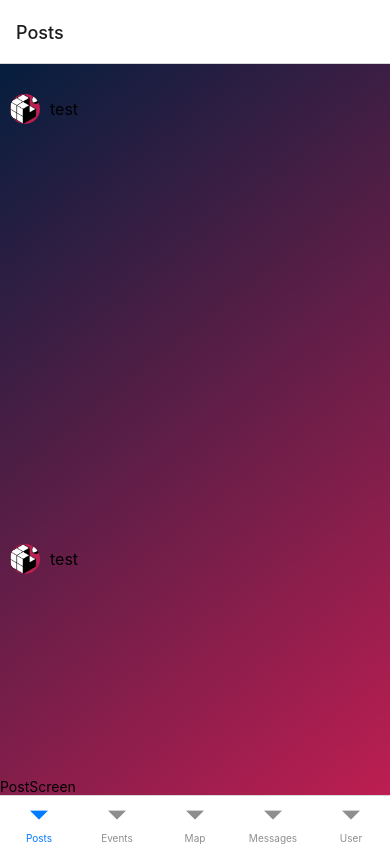
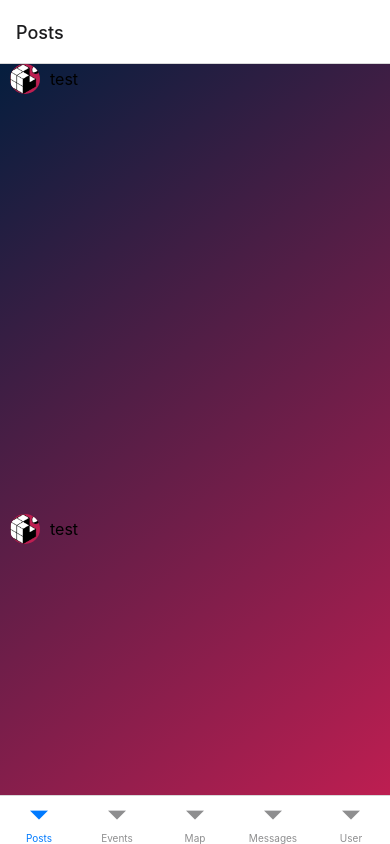
Before and after one commit to y1j1ng/BarkBuddy, a React Native app: screen /Posts in a window 390 px wide. Built offline with nearby package versions, Linux system fonts and the light colour scheme.

Commit message:
add pressable button

```diff
--- /dev/null
+++ b/components/PostComments.js
@@ -0,0 +1,65 @@
+import { Modal, StyleSheet, Text, View } from 'react-native'
+import { AntDesign } from '@expo/vector-icons';
+import { FontAwesome5 } from '@expo/vector-icons';
+import React from 'react'
+import { colors } from '../helper/Color';
+
+
+export const PostComments = ({comments}) => {
+  const modalVisible = Boolean(comments)
+  return (
+  <View style={styles.container}>
+    <View style={styles.interactiveContainer}>
+      <AntDesign name="hearto" size={24} color={colors.backgroundlight} style={styles.icon}/>
+      <FontAwesome5 name="comment-alt" size={22} color={colors.backgroundlight} style={styles.icon}/>
+    </View>
+    <Modal visible={modalVisible} animationType="slide">
+      <View style={styles.modalView}>
+        <FlatList
+          data={comments}
+          renderItem={({ item }) => (
+            <Text>{item.comments}</Text>
+          )}
+          keyExtractor={item => item.id}
+        />
+        ListFooterComponent = {
+        <TouchableOpacity onPress={() => setClickComment(false)}>
+          <Text style = {styles.text}>Close</Text>
+        </TouchableOpacity>}
+      </View>
+    </Modal>
+  </View>
+  )
+}
+
+const styles = StyleSheet.create({
+  container: {
+    flex: 1,
+    alignItems: "center",
+    marginTop:10,
+  },
+  interactiveContainer:{
+    flexDirection: 'row',
+  },
+  icon:{
+    margin:10,
+  },
+  modalView: {
+    margin: 20,
+    backgroundColor: "white",
+    borderRadius: 20,
+    padding: 35,
+    alignItems: "center",
+    shadowColor: "#000",
+    shadowOffset: {
+      width: 0,
+      height: 2
+    },
+    shadowOpacity: 0.25,
+    shadowRadius: 4,
+    elevation: 5
+  },
+  text:{
+    color:colors.fontcolor,
+  }
+})
--- /dev/null
+++ b/components/PressableButton.js
@@ -0,0 +1,37 @@
+import { Pressable, StyleSheet, Text } from "react-native";
+import React from "react";
+import { Color } from "../helper/Color";
+
+export default function PressableButton({
+  backgroundColor,
+  onPress,
+  children,
+}) {
+  return (
+    <Pressable
+      // style={[styles.defaultStyle, { backgroundColor }]}
+      style={({ pressed }) => [
+        styles.defaultStyle,
+        {
+          opacity: pressed ? 0.5 : 1,
+          backgroundColor: backgroundColor,
+        },
+      ]}
+      onPress={onPress}
+      android_ripple={{ color: { backgroundColor } }}
+    >
+      {children}
+    </Pressable>
+  );
+}
+
+const styles = StyleSheet.create({
+  defaultStyle: {
+    margin: 10,
+    width: 120,
+    height: 30,
+    borderRadius: 5,
+    alignItems: "center",
+    justifyContent: "center",
+  },
+});
--- a/screens/PostScreen.js
+++ b/screens/PostScreen.js
@@ -1,23 +1,40 @@
 import GradientBackground from '../components/Background'
 import PostItem from '../components/PostItem'
-import { StyleSheet, Text, View, FlatList,Button,SafeAreaView,Alert, } from 'react-native'
-import React from 'react'
+import PostComments from '../components/PostComments'
+import CustomButton from '../components/PressableButton'
+import { StyleSheet, Text, View, FlatList,Button,SafeAreaView,Alert, Pressable, } from 'react-native'
+import React, { useState } from 'react';
 
 export default function PostScreen() {
+  const [ClickComment, setClickComment] = useState(false);
+
   const posts = [{id: '1', name: 'test', avatar: require("../assets/favicon.png")},
                 {id: '2', name: 'test', avatar: require("../assets/favicon.png")},
                 ];
+
+  const comments =[{id: '1', name: 'test', avatar: require("../assets/favicon.png"),comments:"1"},
+                  {id: '2', name: 'test', avatar: require("../assets/favicon.png"),comments:"1"},
+                  {id: '3', name: 'test', avatar: require("../assets/favicon.png"),comments:"1"},]
+
+  function handleClickComment(){
+    setClickComment(true);
+  }
   return (
     <GradientBackground>
-    <View style={styles.container}>
-      <FlatList style={styles.listContainer}
-      data = {posts}
-      renderItem={({ item }) => (
-        <PostItem postItemname={item.name}/>
-      )}
-      />
-      <Text>PostScreen</Text>
-    </View>
+      <View style={styles.container}>
+        <FlatList
+          style={styles.listContainer}
+          data={posts}
+          renderItem={({ item }) => (
+            <PostItem postItemname={item.name} />
+          )}
+          keyExtractor={item => item.id}
+        />
+        {/* <CustomButton title={"See All Comments Here"} onPress={handleClickComment} />
+        {ClickComment && (
+          <PostComments comments={comments} />
+        )} */}
+      </View>
     </GradientBackground>
   )
 }
@@ -29,7 +46,7 @@ const styles = StyleSheet.create({
     justifyContent:"center",
   },
   listContainer:{
-    marginTop:30,
-    marginBottom:30,
+    marginTop:0,
+    marginBottom:0,
   },
 })
```
